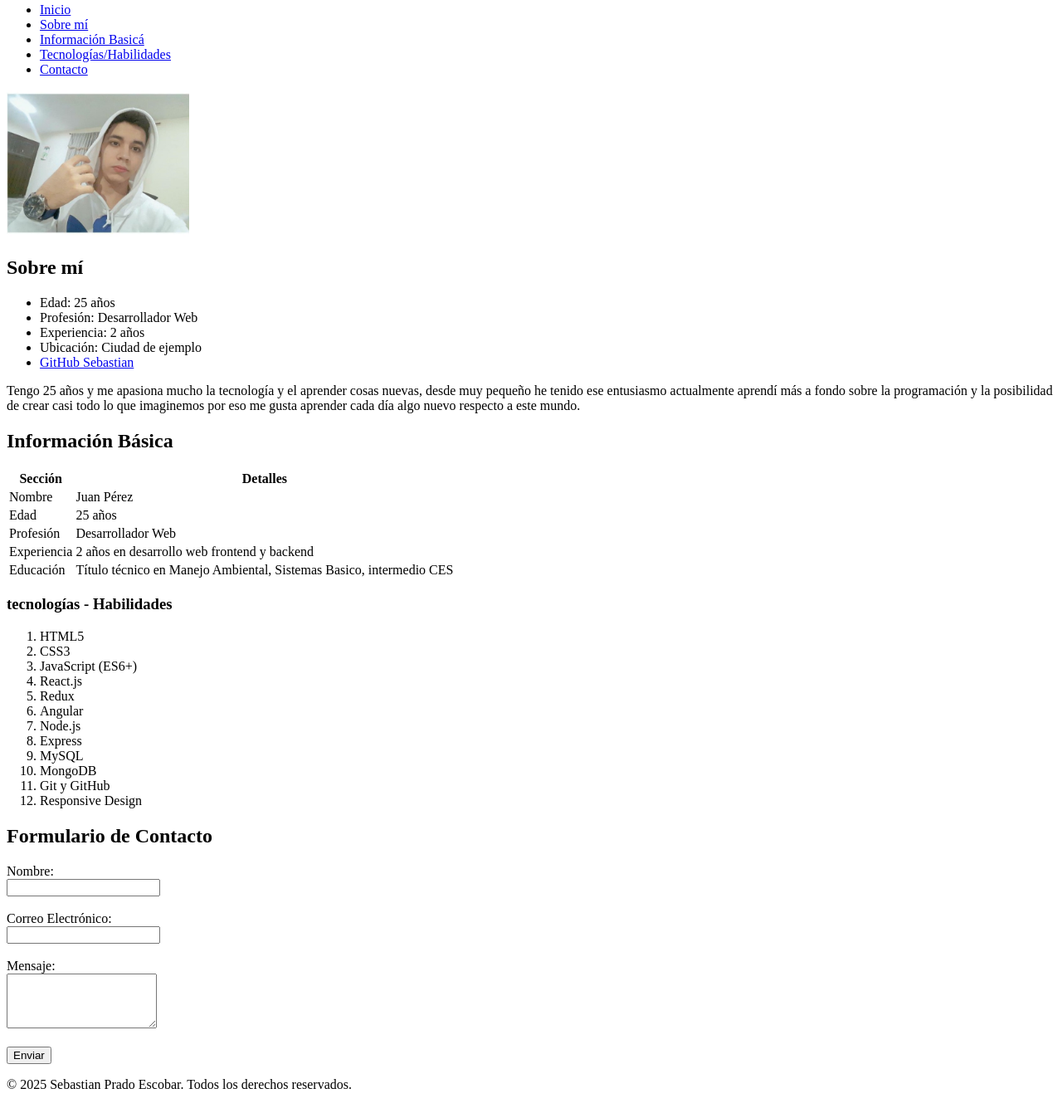
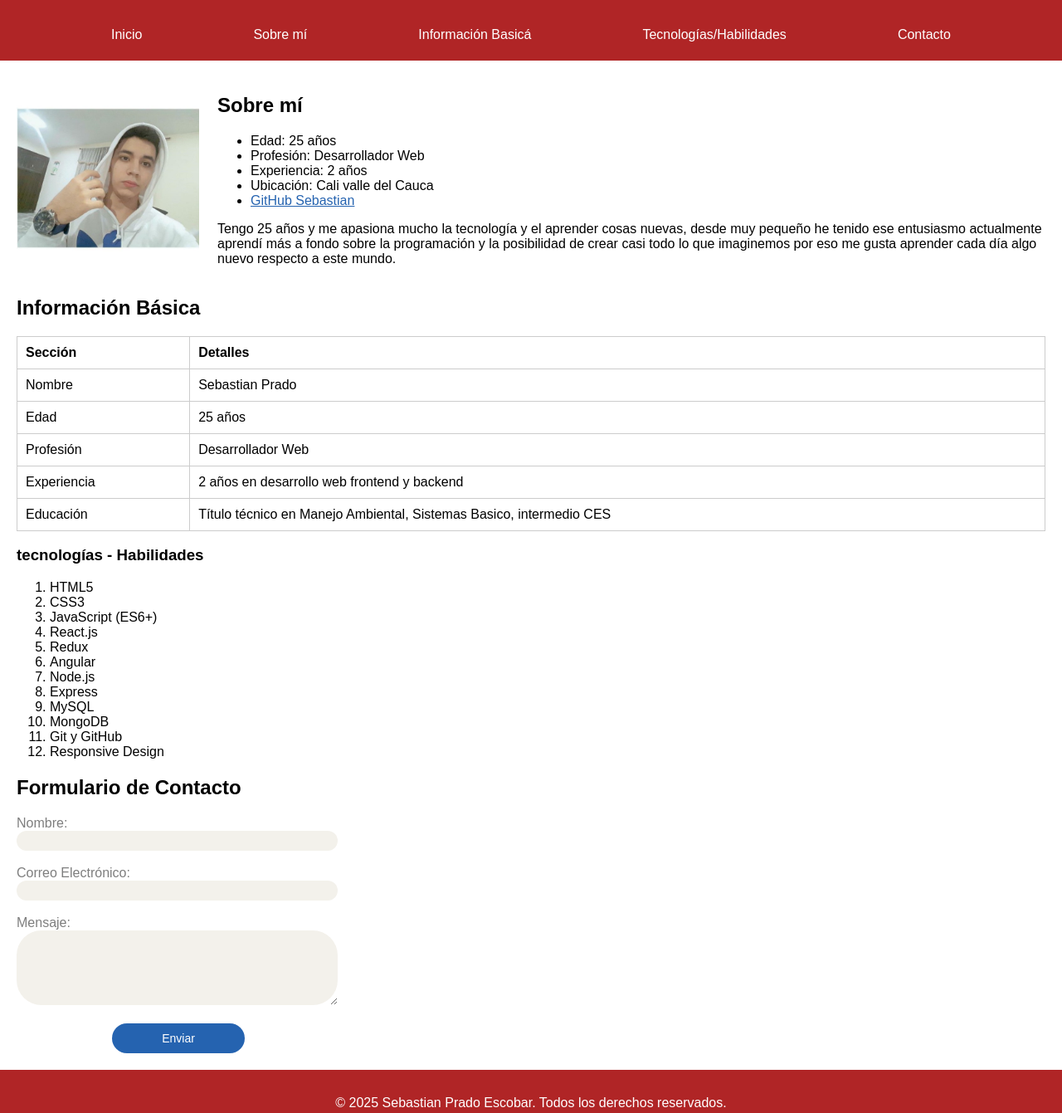
Before and after one commit to sebas-pr2000/sebas-pr2000.github.io, a plain HTML site: page index.html in a window 1280 px wide. Shown: the part 77-1418 px from the top of the page at 83% size. Drawn offline with Linux system fonts and the light colour scheme.

Commit message:
añadiendo estilos por medio de link, y añadiendo nueva informacion y escructura

```diff
--- a/index.html
+++ b/index.html
@@ -4,6 +4,14 @@
         <meta charset="UTF-8" />
         <meta name="viewport" content="width=device-width, initial-scale=1.0" />
         <title>Hoja de Vida</title>
+        <link rel="stylesheet" href="style/style.css" />
+        <style>
+            body {
+                font-family: Arial, sans-serif;
+                margin: 0;
+                padding: 0;
+            }
+        </style>
     </head>
     <body>
         <header id="inicio">
@@ -11,31 +19,38 @@
         </header>
 
         <nav>
-            <ul>
-                <li><a href="#inicio">Inicio</a></li>
-                <li><a href="#sobre-mi">Sobre mí</a></li>
-                <li><a href="#informacion-basica">Información Basicá</a></li>
-                <li><a href="#habilidades">Tecnologías/Habilidades</a></li>
-                <li><a href="#contacto">Contacto</a></li>
+            <ul class="list-nav">
+                <li class="list-li"><a href="#inicio">Inicio</a></li>
+                <li class="list-li"><a href="#sobre-mi">Sobre mí</a></li>
+                <li class="list-li">
+                    <a href="#informacion-basica">Información Basicá</a>
+                </li>
+                <li class="list-li">
+                    <a href="#habilidades">Tecnologías/Habilidades</a>
+                </li>
+                <li class="list-li"><a href="#contacto">Contacto</a></li>
             </ul>
         </nav>
 
-        <main>
+        <main id="main">
             <section id="sobre-mi">
                 <img
+                    class="image"
                     width="220px"
                     src="./assets/image-perfil.jpeg"
                     alt="Imagen Perfil"
                 />
 
+                <div>
                     <h2>Sobre mí</h2>
                     <ul>
                         <li>Edad: 25 años</li>
                         <li>Profesión: Desarrollador Web</li>
                         <li>Experiencia: 2 años</li>
-                    <li>Ubicación: Ciudad de ejemplo</li>
+                        <li>Ubicación: Cali valle del Cauca</li>
                         <li>
                             <a
+                                class="link-github"
                                 href="https://github.com/sebas-pr2000/sebas-pr2000"
                                 target="_blank"
                                 >GitHub Sebastian</a
@@ -50,18 +65,19 @@
                         imaginemos por eso me gusta aprender cada día algo nuevo
                         respecto a este mundo.
                     </p>
+                </div>
             </section>
 
             <section id="informacion-basica">
                 <h2>Información Básica</h2>
-                <table>
+                <table class="table">
                     <tr>
                         <th>Sección</th>
                         <th>Detalles</th>
                     </tr>
                     <tr>
                         <td>Nombre</td>
-                        <td>Juan Pérez</td>
+                        <td>Sebastian Prado</td>
                     </tr>
                     <tr>
                         <td>Edad</td>
@@ -106,38 +122,44 @@
 
             <section id="contacto">
                 <h2>Formulario de Contacto</h2>
-                <form action="#" method="post">
-                    <label for="nombre">Nombre:</label><br />
+                <form class="form" action="#" method="post">
+                    <label class="label-form" for="nombre">Nombre:</label><br />
                     <input
+                        class="input-form"
                         type="text"
                         id="nombre"
                         name="nombre"
                         required
                     /><br /><br />
 
-                    <label for="email">Correo Electrónico:</label><br />
+                    <label class="label-form" for="email"
+                        >Correo Electrónico:</label
+                    ><br />
                     <input
+                        class="input-form"
                         type="email"
                         id="email"
                         name="email"
                         required
                     /><br /><br />
 
-                    <label for="mensaje">Mensaje:</label><br />
+                    <label class="label-form" for="mensaje">Mensaje:</label
+                    ><br />
                     <textarea
+                        class="input-form"
                         id="mensaje"
                         name="mensaje"
-                        rows="4"
+                        rows="6"
                         required
                     ></textarea
                     ><br /><br />
 
-                    <input type="submit" value="Enviar" />
+                    <input class="button" type="submit" value="Enviar" />
                 </form>
             </section>
         </main>
 
-        <footer>
+        <footer id="footer">
             <p>
                 © 2025 Sebastian Prado Escobar. Todos los derechos reservados.
             </p>
```
Lines whose indentation alone changed are shown as unchanged.
